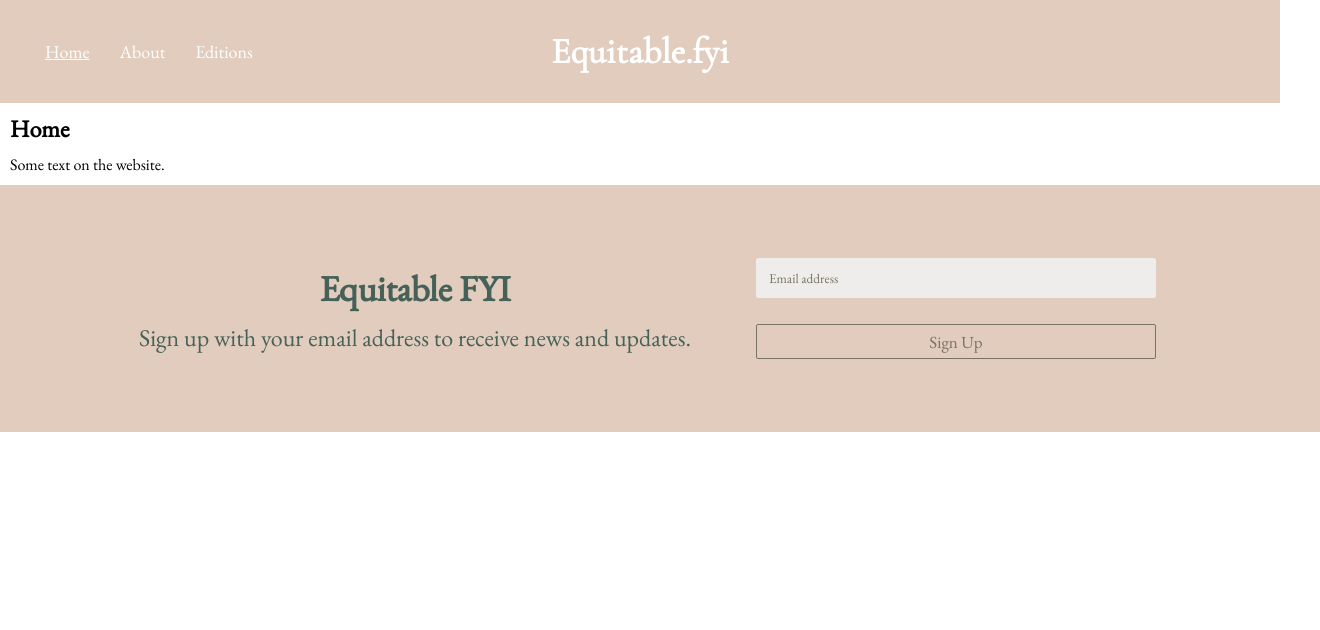
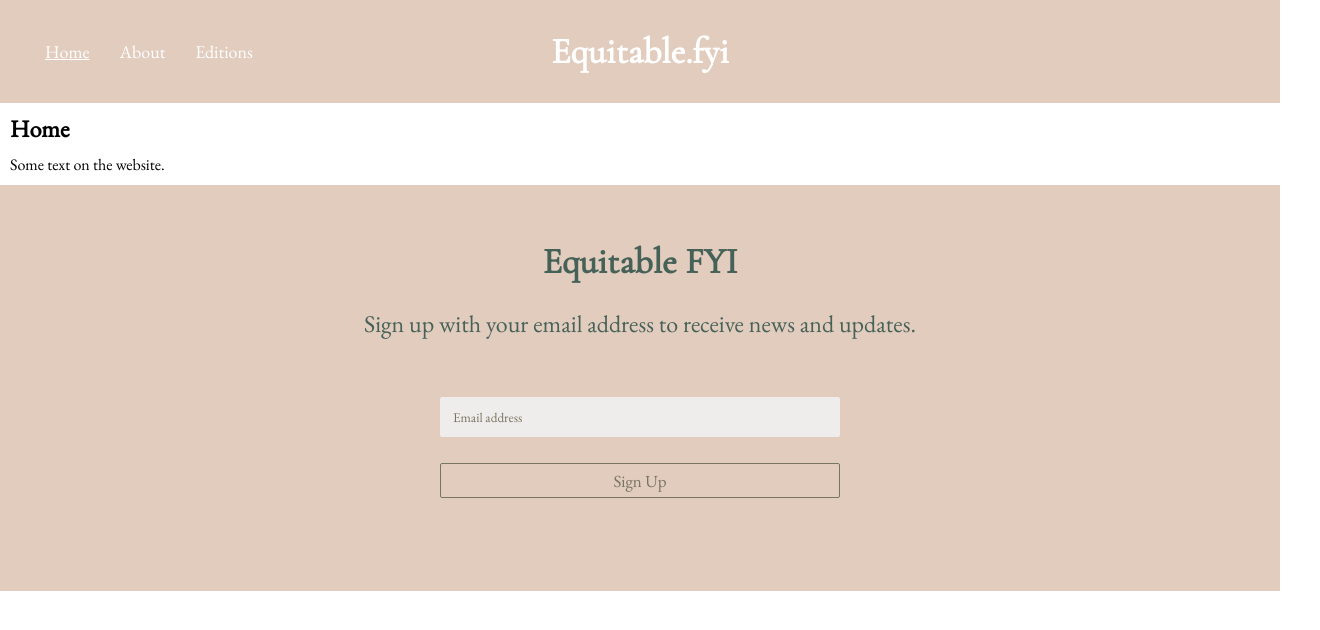
Before and after one commit to MPF14/MPF14.github.io, a plain HTML site: page index.html in a window 1280 px wide. Shown: the whole page, 1320 px wide, since content can reach past the window. Drawn offline with nearby package versions, Linux system fonts and the light colour scheme.

Commit message:
foratting

```diff
--- a/assets/css/style.css
+++ b/assets/css/style.css
@@ -11,6 +11,9 @@ h1 {
     margin-top: 20px;
     color: #333;
 }
+* {
+  box-sizing: border-box;
+}
 
 /* --- Navbar Styles --- */
 .navbar {
@@ -19,7 +22,9 @@ h1 {
   justify-content: space-between;
   background-color: #E1CCBE;
   padding: 40px 40px;
+  margin: 0px;
   position: relative;
+  width: 100%;
 }
 .nav-left ul {
   list-style: none;
@@ -55,8 +60,6 @@ h1 {
 @media (max-width: 800px) {
 
 }
-
-
 
 /* --- Text Styles --- */
 .bodytext {
@@ -128,13 +131,11 @@ h1 {
     background-color: white;
     color: #466157;
 }
-
 select {
     padding: 6px 10px;
     border-radius: 6px;
     font-size: 16px;
 }
-
 
 /* --- tags --- */
 .tag {
@@ -185,11 +186,13 @@ form {
     color: #466157;
     justify-items: center;
 }
-
+.form-container h2 {
+    font-family: "Cormorant Garamond", serif;
+    margin-bottom: 25px;
+}
 .form-container {
     padding: 5px;
 }
-
 .form-header {
     display: flex;
     justify-content: center;
@@ -203,7 +206,14 @@ form {
     color: #466157;
     background-color: #E1CCBE;
 }
-
+#signup-form {
+    display: flex;
+    flex-direction: column;
+    align-items: center;
+    justify-content: center;
+    gap: 10px;
+    margin-top: 10px;
+}
 input[type=text], input[type=submit], input[type=email] {
     font-family: "EB Garamond", serif;
     background-color: #EEEDEB;
@@ -217,7 +227,6 @@ input[type=text], input[type=submit], input[type=email] {
     border-radius: 2px;
     box-sizing: border-box;
 }
-
 input[type=text]:focus, input[type=email]:focus  {
     outline: none;
     border: 1.5px solid #787461;
@@ -241,6 +250,16 @@ input[type=submit]:hover {
 }
 input[type=email]:hover {
     border-color: #787461;
+}
+#footer {
+    font-family: "EB Garamond", serif;
+    text-align: center;
+    padding: 20px;
+    background-color: #E1CCBE;
+    color: #466157;
+    position: relative;
+    bottom: 0;
+    width: 100%;
 }
 
 /* --- Article Page --- */
@@ -333,8 +352,8 @@ p.articles-title {
     background-color: #EEEDEB;
     padding: 100px 20px;
     gap: 10vw;
+    width: 100%;
 }
-
 /* --- Text side --- */
 .about-text {
     /*flex: 1 1 400px;*/
--- a/assets/html/footer.html
+++ b/assets/html/footer.html
@@ -1,20 +1,11 @@
 <div class="form-header">
-    <div class="form-container">
-         <div class="form-container">
-            <h2>Equitable FYI</h2>
-            <p>Sign up with your email address to receive news and updates.</p>
-         </div>
-    </div>
+  <div class="form-container">
+    <h2>Equitable FYI</h2>
+    <p>Sign up with your email address to receive news and updates.</p>
 
     <form id="signup-form">
-
-        <div class="form-container">
-            <input type="email" name="email" placeholder="Email address" required>
-        </div>
-
-        <div class="form-container">
-          <input type="submit" value="Sign Up">
-        </div>
-
+      <input type="email" name="email" placeholder="Email address" required>
+      <input type="submit" value="Sign Up">
     </form>
+  </div>
 </div>
```
Lines whose indentation alone changed are shown as unchanged.
